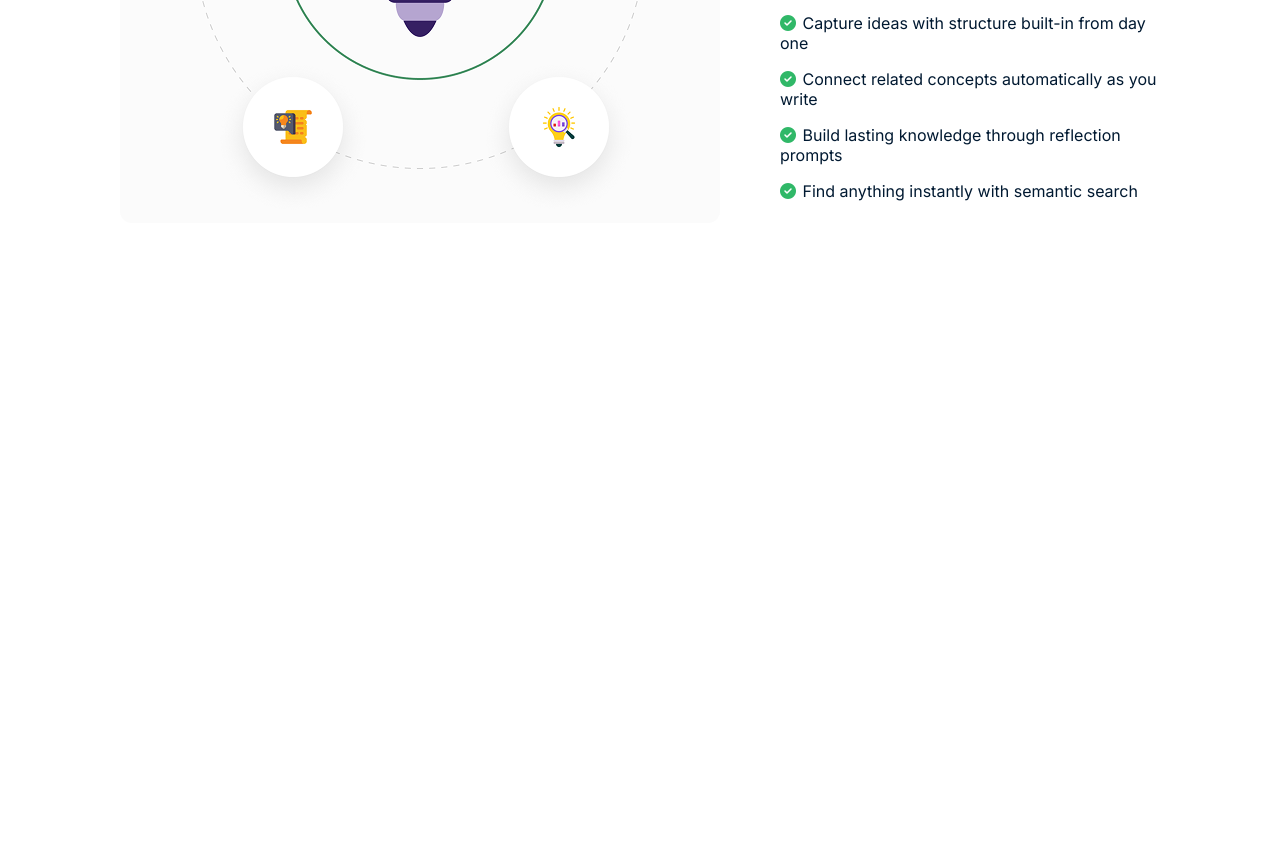
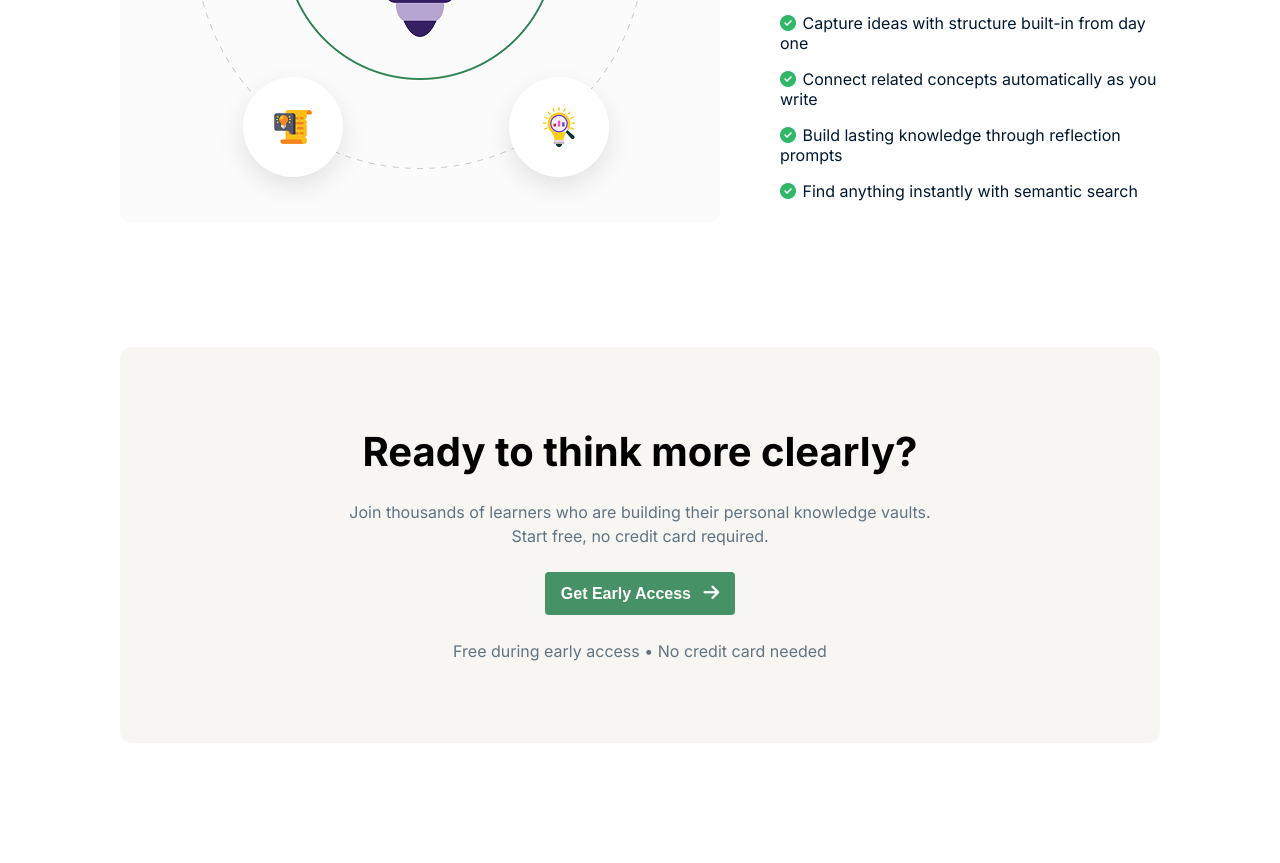
Before and after one commit to niil07/A01-KnowledgeVault, a plain HTML site: page index.html in a window 1280 px wide. Shown: the part 1447-2310 px from the top of the page. Before the commit the page ends 1794 px from the top, so only its background shows below. Drawn offline with Linux system fonts and the light colour scheme.

Commit message:
Access section code completed..

```diff
--- a/css/style.css
+++ b/css/style.css
@@ -129,7 +129,7 @@ nav .menu{
     transition: 0.4s;
 }
 
-.btn i{
+.ar-r8{
     color: #FFFFFF;
     font-size: 18px;
     margin-left: 8px;
@@ -262,3 +262,38 @@ nav .menu{
     font-size: 16px;
     margin-right: 2px;
 }
+
+
+/* Access css  */
+.access{
+    padding: 0px 120px 120px 120px;
+}
+
+.access-content{
+    padding: 80px 40px;
+    background-color: #F7F6F2;
+    border-radius: 12px;
+    display: flex;
+    justify-content: center;
+    align-items: center;
+    flex-direction: column;
+    text-align: center;
+    gap: 24px;
+}
+
+.access-content h3{
+    columns: #001931;
+    font-size: 40px;
+    font-weight: 700;
+}
+
+.access-content p{
+    font-size: 16px;
+    line-height: 24px;
+    font-weight: 400;
+    color: #627382;
+}
+
+.access-content .btn:hover i{
+    color: #30B868;
+}
--- a/index.html
+++ b/index.html
@@ -52,7 +52,7 @@
                 <div class="banner-btn">
                     <button class="btn">
                         Start Building Your Vault
-                        <a href=""><i class="fa-solid fa-arrow-right"></i></a>
+                        <a href=""><i class="fa-solid fa-arrow-right ar-r8"></i></a>
                     </button>
                     <button class="btn-2">
                         <a href="">
@@ -155,6 +155,20 @@
          </section>
         <!-- Brain Section code end -->
 
+        <!-- Access section code start -->
+         <section class="access">
+            <div class="access-content">
+                <h3>Ready to think more clearly?</h3>
+                <p>Join thousands of learners who are building their personal knowledge vaults.<br>
+                Start free, no credit card required.</p>
+                <button class="btn">Get Early Access
+                    <i class="fa-solid fa-arrow-right ar-r8"></i></a>
+                </button>
+                <p class="extra">Free during early access • No credit card needed</p>
+            </div>
+         </section>
+        <!-- Access section code end -->
+
     </main>
     <!-- Main section code end -->
 </body>
```
